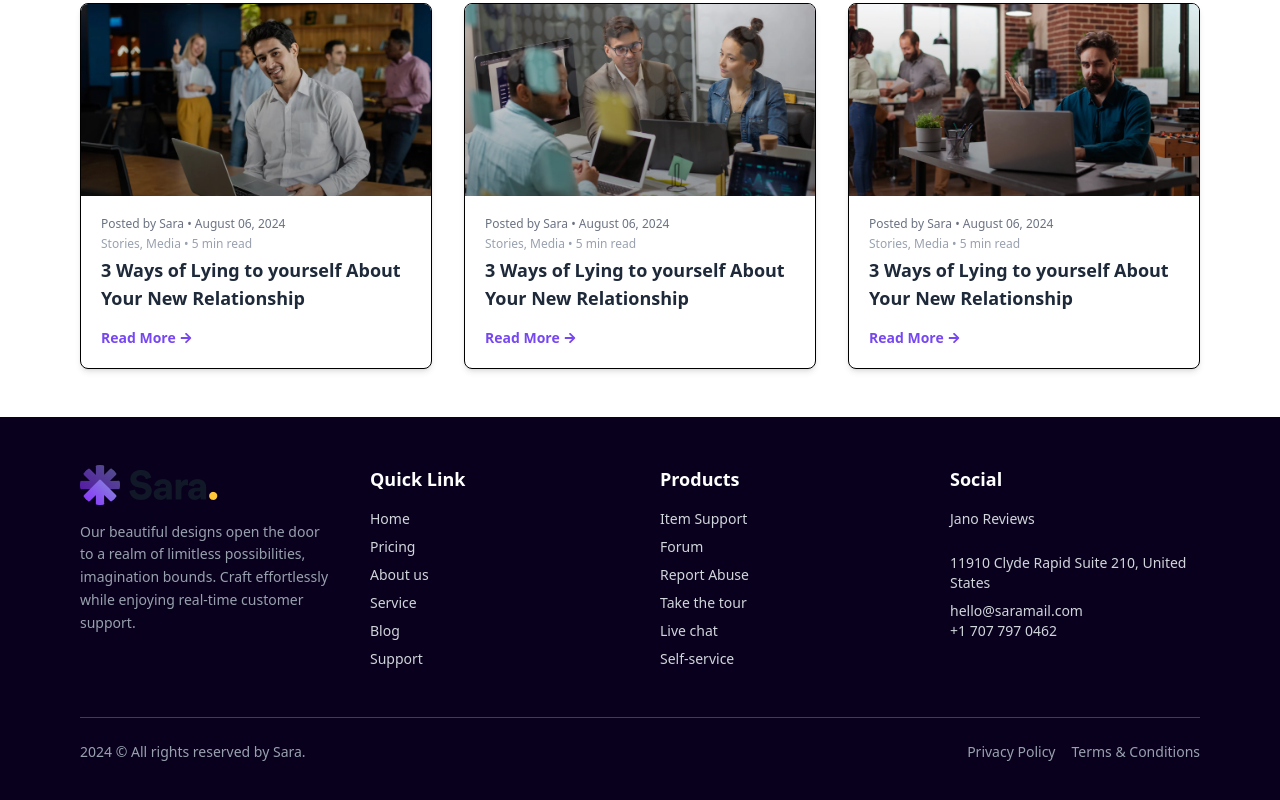
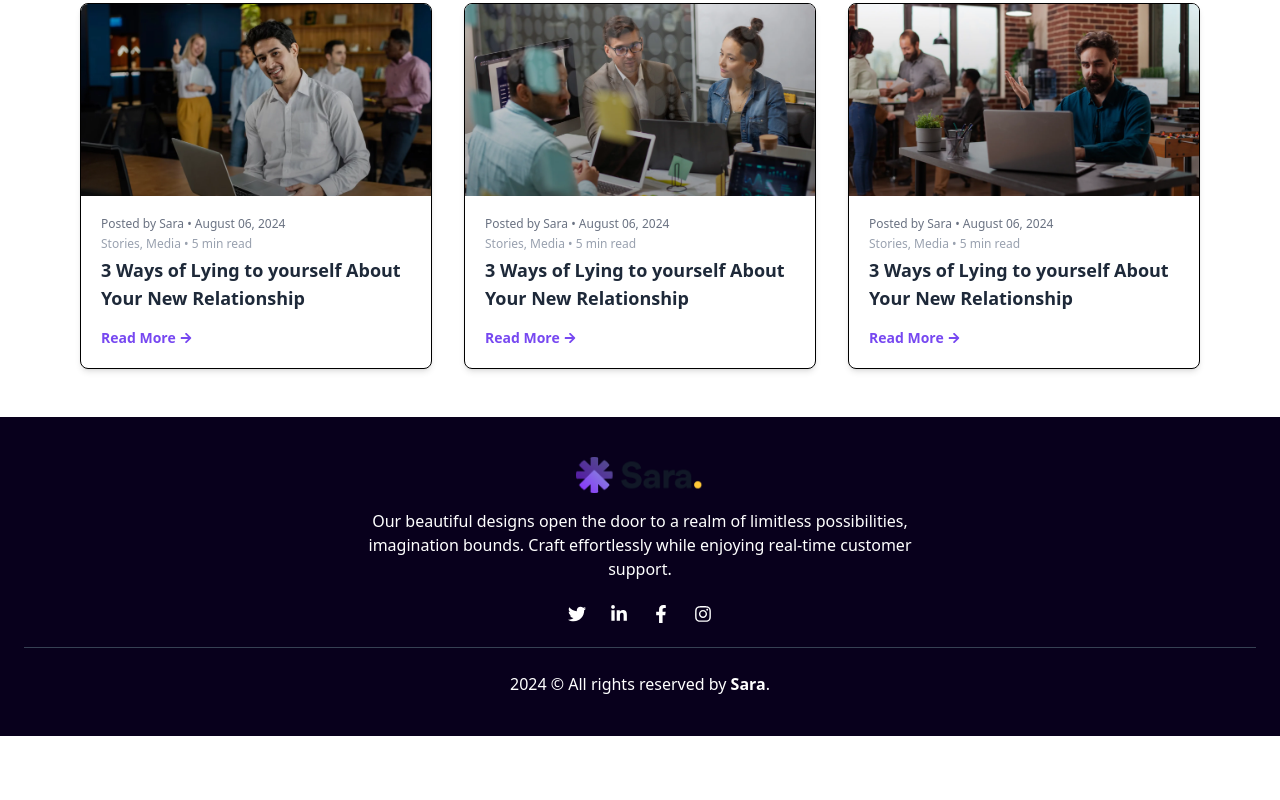
Before and after one commit to iahmadiqbal/sara-business-website, a React (Vite) app: page / in a window 1280 px wide. Shown: the part 5568-6368 px from the top of the page. After the commit the page ends 6304 px from the top, so only its background shows below. Built offline with nearby package versions, Linux system fonts and the light colour scheme.

Commit message:
footer changed

```diff
--- a/src/components/Footer.tsx
+++ b/src/components/Footer.tsx
@@ -1,96 +1,69 @@
-import { Link } from "react-router-dom";
+import React from "react";
+import {
+  FaTwitter,
+  FaLinkedinIn,
+  FaFacebookF,
+  FaInstagram,
+} from "react-icons/fa";
 
 const Footer = () => {
   return (
-    <footer className="bg-[#08001C] text-white px-6 py-12 md:px-10 lg:px-20">
-      <div className="max-w-7xl mx-auto grid gap-10 grid-cols-1 sm:grid-cols-2 md:grid-cols-4">
-        {/* Logo + Description */}
+    <footer className="bg-[#08001C] text-white px-4 sm:px-6 py-10">
+      <div className="max-w-7xl mx-auto flex flex-col items-center text-center space-y-6">
+        {/* Logo and Description */}
         <div>
-          <img src="/images/logo.png" alt="Logo" className="h-10 mb-4" />
-          <p className="text-sm text-gray-400 leading-relaxed">
+          <img
+            src="/images/logo.png"
+            alt="Sara Logo"
+            className="mx-auto w-24 h-auto sm:w-32"
+          />
+          <p className="mt-4 max-w-xl mx-auto text-sm sm:text-base px-2">
             Our beautiful designs open the door to a realm of limitless
             possibilities, imagination bounds. Craft effortlessly while enjoying
             real-time customer support.
           </p>
         </div>
 
-        {/* Quick Links */}
-        <div>
-          <h4 className="font-semibold text-lg mb-4">Quick Link</h4>
-          <ul className="space-y-2 text-gray-300 text-sm">
-            <li>
-              <Link to="/">Home</Link>
-            </li>
-            <li>
-              <Link to="/pricing">Pricing</Link>
-            </li>
-            <li>
-              <Link to="/about">About us</Link>
-            </li>
-            <li>
-              <Link to="/services">Service</Link>
-            </li>
-            <li>
-              <Link to="/blog">Blog</Link>
-            </li>
-            <li>
-              <Link to="/support">Support</Link>
-            </li>
-          </ul>
+        {/* Social Icons */}
+        <div className="flex justify-center space-x-6">
+          <a
+            href="#"
+            aria-label="Twitter"
+            className="hover:text-[#1DA1F2] text-lg"
+          >
+            <FaTwitter />
+          </a>
+          <a
+            href="#"
+            aria-label="LinkedIn"
+            className="hover:text-[#0A66C2] text-lg"
+          >
+            <FaLinkedinIn />
+          </a>
+          <a
+            href="#"
+            aria-label="Facebook"
+            className="hover:text-[#1877F2] text-lg"
+          >
+            <FaFacebookF />
+          </a>
+          <a
+            href="#"
+            aria-label="Instagram"
+            className="hover:text-[#E1306C] text-lg"
+          >
+            <FaInstagram />
+          </a>
         </div>
 
-        {/* Products & Support */}
-        <div>
-          <h4 className="font-semibold text-lg mb-4">Products</h4>
-          <ul className="space-y-2 text-gray-300 text-sm">
-            <li>
-              <Link to="/item-support">Item Support</Link>
-            </li>
-            <li>
-              <Link to="/forum">Forum</Link>
-            </li>
-            <li>
-              <Link to="/report-abuse">Report Abuse</Link>
-            </li>
-            <li>
-              <Link to="/tour">Take the tour</Link>
-            </li>
-            <li>
-              <Link to="/live-chat">Live chat</Link>
-            </li>
-            <li>
-              <Link to="/self-service">Self-service</Link>
-            </li>
-          </ul>
-        </div>
+        {/* Horizontal Line */}
+        <hr className="w-full border-t border-gray-700" />
 
-        {/* Social & Contact */}
-        <div>
-          <h4 className="font-semibold text-lg mb-4">Social</h4>
-          <ul className="space-y-2 text-gray-300 text-sm">
-            <li>
-              <Link to="/reviews">Jano Reviews</Link>
-            </li>
-          </ul>
-          <div className="mt-6 text-gray-300 text-sm">
-            <p>11910 Clyde Rapid Suite 210, United States</p>
-            <p className="mt-2">hello@saramail.com</p>
-            <p>+1 707 797 0462</p>
-          </div>
-        </div>
-      </div>
-
-      {/* Bottom Footer */}
-      <div className="mt-12 border-t border-gray-700 pt-6 flex flex-col sm:flex-row justify-between items-center text-sm text-gray-400">
-        <p>2024 © All rights reserved by Sara.</p>
-        <div className="flex gap-4 mt-2 sm:mt-0">
-          <Link to="/privacy-policy" className="hover:underline">
-            Privacy Policy
-          </Link>
-          <Link to="/terms-and-conditions" className="hover:underline">
-            Terms & Conditions
-          </Link>
-        </div>
+        {/* Copyright */}
+        <p className="text-sm sm:text-base">
+          2024 © All rights reserved by{" "}
+          <span className="font-semibold">Sara</span>.
+        </p>
       </div>
     </footer>
   );
```
